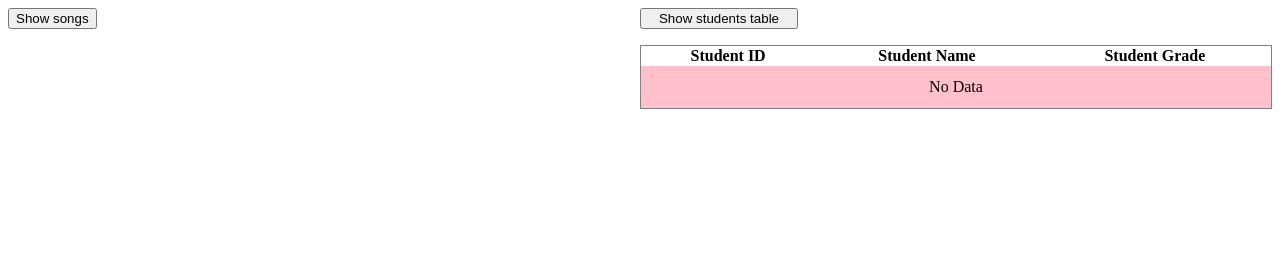
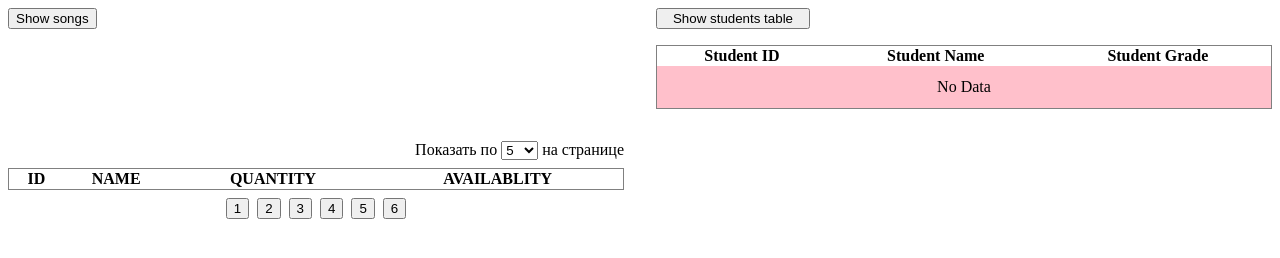
Before and after one commit to ekoida/exercises, a plain HTML site: page index.html in a window 1280 px wide. Drawn offline with Linux system fonts and the light colour scheme.

Commit message:
created two execises

```diff
--- /dev/null
+++ b/customs_data.js
@@ -0,0 +1,26 @@
+const randomNumber = (max) => Math.floor(Math.random() * max);
+
+const generateData = (numberOfEntries) => {
+  const result = [];
+  for (let i = 0; i <= numberOfEntries; i++) {
+    result.push({
+      id: randomNumber(1000),
+      name: `Random name with numbers ${randomNumber(10)}`,
+      quantity: randomNumber(1000),
+      availabiltiy: randomNumber(100) > 5 ? 1 : 0,
+    });
+  }
+
+  return result;
+};
+
+export default [
+  {
+    id: randomNumber(1000),
+    name: `Random name with numbers ${randomNumber(10)}`,
+    quantity: randomNumber(1000),
+    availabiltiy: randomNumber(10) > 5 ? 1 : 0,
+  },
+
+  ...generateData(40),
+];
--- a/index.html
+++ b/index.html
@@ -8,6 +8,33 @@
       main {
         display: grid;
         grid-template-columns: 1fr 1fr;
+        gap: 2rem;
+
+        @container (width > 400px) {
+          .styled_table {
+            min-width: 80cqw;
+            border-collapse: collapse;
+            border: 1px solid gray;
+
+            .table_data {
+              & tr {
+                &:nth-child(odd) {
+                  background-color: pink;
+                }
+                &:nth-child(even) {
+                  background-color: green;
+                }
+                & td {
+                  padding: 12px;
+                  text-align: center;
+                  &:not(:last-child) {
+                    border-inline-end: orange 1px solid;
+                  }
+                }
+              }
+            }
+          }
+        }
       }
 
       .exercise_two {
@@ -18,27 +45,37 @@
         & .show_students {
           width: 25%;
         }
+      }
 
-        @container (width > 400px) {
-          .students_table {
-            min-width: 80cqw;
-            border-collapse: collapse;
-            border: 1px solid gray;
+      .exercise_three {
+        container-type: inline-size;
+        display: grid;
+        gap: 1rem;
 
-            .students_data {
-              & tr:nth-child(odd) {
-                background-color: pink;
-              }
-              & tr:nth-child(even) {
-                background-color: green;
-              }
+        .data_table {
+          display: flex;
+          flex-direction: column;
+          gap: 0.5rem;
+          .controls {
+            > ul {
+              list-style: none;
+              margin: 0;
+              padding: 0;
+              display: flex;
+              gap: 0.5rem;
 
-              & tr > td {
-                padding: 12px;
-              }
-              & tr > td:not(:last-child) {
-                border-inline-end: orange 1px solid;
-              }
+              justify-content: flex-end;
+            }
+          }
+
+          .pagination {
+            > ul {
+              list-style: none;
+              display: flex;
+              gap: 0.5rem;
+              margin: 0;
+              padding: 0;
+              justify-content: center;
             }
           }
         }
@@ -53,7 +90,7 @@
       </section>
       <section class="exercise_two">
         <button class="show_students">Show students table</button>
-        <table class="students_table">
+        <table class="styled_table students_table">
           <thead>
             <tr>
               <th>Student ID</th>
@@ -61,12 +98,64 @@
               <th>Student Grade</th>
             </tr>
           </thead>
-          <tbody class="students_data">
+          <tbody class="table_data students_data">
             <tr>
-              <td colspan="3" align="center">No Data</td>
+              <td colspan="3">No Data</td>
             </tr>
           </tbody>
         </table>
+      </section>
+      <section class="exercise_three">
+        <div class="data_table">
+          <nav class="controls">
+            <ul>
+              <li>
+                <label
+                  >Показать по
+                  <select name="items_per_page" class="items_per_page">
+                    <option value="5">5</option>
+                    <option value="10">10</option>
+                    <option value="15">15</option>
+                    <option value="20">20</option>
+                    <option value="25">25</option>
+                  </select>
+                  на странице
+                </label>
+                <!-- <button>From highest to lowest</button> -->
+              </li>
+            </ul>
+          </nav>
+          <table class="styled_table">
+            <thead>
+              <tr>
+                <th></th>
+                <th>ID</th>
+                <th>NAME</th>
+                <th>QUANTITY</th>
+                <th>AVAILABLITY</th>
+              </tr>
+            </thead>
+            <tbody class="table_data customs_data">
+              <!-- <tr>
+                <td>1</td>
+                <td>123</td>
+                <td>Zanussy</td>
+                <td>12</td>
+                <td>AVAILABLE IMEDIATELLY</td>
+              </tr> -->
+            </tbody>
+          </table>
+          <nav class="pagination">
+            <ul>
+              <li class="pagination-item"><button>1</button></li>
+              <li class="pagination-item"><button>2</button></li>
+              <li class="pagination-item"><button>3</button></li>
+              <li class="pagination-item"><button>4</button></li>
+              <li class="pagination-item"><button>5</button></li>
+              <li class="pagination-item"><button>6</button></li>
+            </ul>
+          </nav>
+        </div>
       </section>
     </main>
 
--- /dev/null
+++ b/paginated_table.js
@@ -0,0 +1,31 @@
+import customs_data from "./customs_data.js";
+
+// Задание 1
+export function paginatedTable(itemsPerPage = 5) {
+  // 1 - найти элемент tbody с классом .customs_data
+  // 2 - создать элемент tr
+  // 3 - создать элемент td
+  // с этим цикло поосторожнее - так как может зависнуть браузер (это хороший пример того как иногда ломаются браузеры)
+  // из за утечек памяти
+  // while (tbody.firstChild) {
+  // 4 - перед вызовом функции очистить tbody чтобы не дублировать
+  // данные в таблице
+  // return;
+  // }
+  // 5 - вырезать часть массива длиннной равной переменной itemsPerPage
+  // 6 - используем цикл forEach
+  // 7 - клонировать tr как текущий ряд
+  // 8 - клонировать td для порядковго номера
+  // 9 - клонировать td для Id това
+  // 10 - клонировать td для названия товара
+  // 11 - клонировать td для колличества товара
+  // 12 - клонировать td для наличия товара для немедлнной доставки
+  // 13 - используя свойство textContent зависать в каждую ячейку соответсвующие данные
+  // itemIndex.textContent = index + 1; // мы используем запись index + 1 так как массив начинается с идекса 0
+  // 14 - для немедленной доставки использовать тернарный оператор,
+  // условие следующее: если item.availabiltiy не равен 0 то записать в ячейку
+  // "AVAILABLE IMMEDIATELLY"
+  // если равен - то записать "NOT AVAILABLE"
+  // 15 - используя метод .append() добавить в текущий ряд все ячейки по порядку
+  // 16 - записать в tbody текущий ряд
+}
--- a/script.js
+++ b/script.js
@@ -1,6 +1,6 @@
 import { showListOfSongs } from "./show_list_of_songs.js";
 import { showTableOfStudents } from "./show_table_of_students.js";
-
+import { paginatedTable } from "./paginated_table.js";
 ////////////////////////////////////////////////
 // Show list of songs function implementation //
 ///////////////////////////////////////////////
@@ -12,3 +12,16 @@ showSongsButton.addEventListener("click", showListOfSongs);
 ///////////////////////////////////////////////
 const showStudentsTable = document.querySelector(".show_students");
 showStudentsTable.addEventListener("click", showTableOfStudents);
+
+////////////////////////////////////////////////
+// Show paginaited table of customs //
+// make pagination work and show the custom by 5 on the page //
+///////////////////////////////////////////////
+paginatedTable();
+
+// Задание 2
+// 1 - найти на странице элемент селект с классом .items_per_page
+// 2 - добавить евент листенер для селекта и вызывать функцию
+// paginatedTable() на "change" евент
+// 3 - передавть в функцию paginatedTable желаемое количесвто рядов для отрисовки
+// 5 - для этого испоьлзовать свойства объекта евент (чуть чуть поисследовать)
--- a/show_table_of_students.js
+++ b/show_table_of_students.js
@@ -34,9 +34,15 @@ const listOfStudents = [
   },
 ];
 
+// Дописать улучшение, чтобы данные в таблице не множились при каждом клике
+//  нам надо сначала вычистить весь контейнер и потом записать по новой.
 export function showTableOfStudents() {
   // 1 - найти элемент tbody по классу
   const tbody = document.querySelector(".students_data");
+
+  // 1.a - удалить предыдущие записи из контейнера
+  // --- код писать тут
+
   // 2 - создать элемент tr
   const tr = document.createElement("tr");
   // 3 - создать элемент td
```
